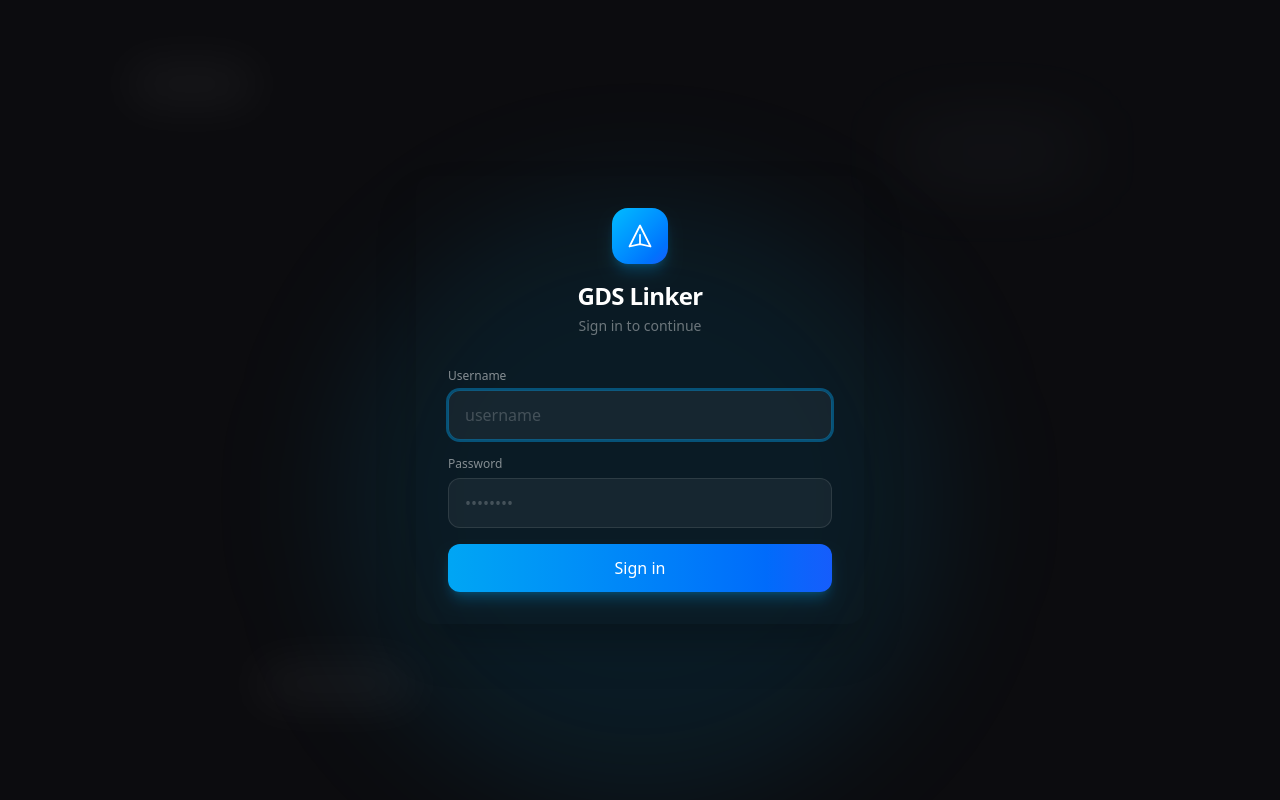
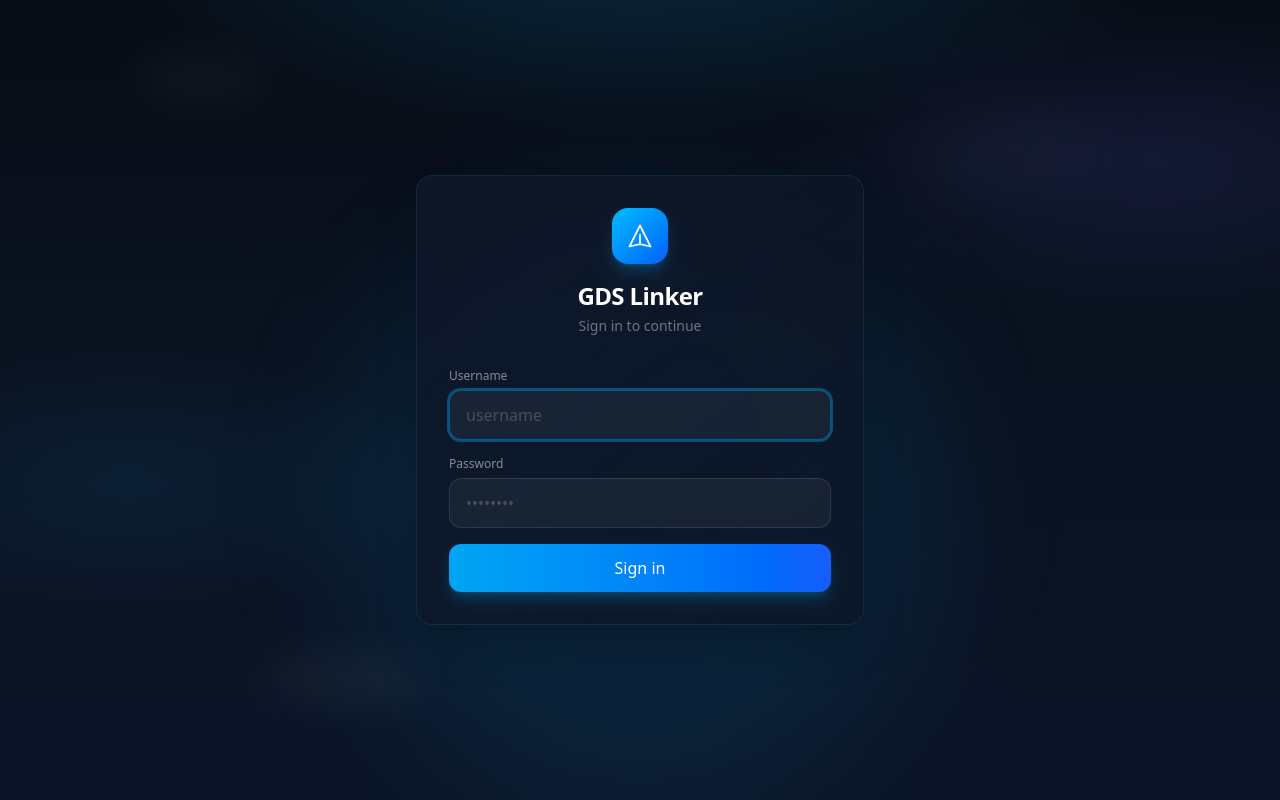
Before and after one commit to kollawa/Tom-AA, a Next.js app: page / in a window 1280 px wide. Built offline with nearby package versions, Linux system fonts and the light colour scheme.

Commit message:
Add files via upload

```diff
--- a/app/globals.css
+++ b/app/globals.css
@@ -1,8 +1,14 @@
 @import "tailwindcss";
 
 :root {
-  --background: #0c0c0f;
-  --foreground: #ffffff;
+  --background: #070b14;
+  --foreground: #e8eef8;
+  --sky: #38bdf8;
+  --sky-dim: #0ea5e9;
+  --navy: #0b1220;
+  --cloud: rgba(186, 230, 253, 0.08);
+  --accent: #f59e0b;
+  --success: #34d399;
 }
 
 @theme inline {
@@ -31,9 +37,115 @@ input[type="number"]::-webkit-outer-spin-button {
   background: transparent;
 }
 ::-webkit-scrollbar-thumb {
-  background: rgba(255, 255, 255, 0.1);
+  background: rgba(56, 189, 248, 0.2);
   border-radius: 3px;
 }
 ::-webkit-scrollbar-thumb:hover {
-  background: rgba(255, 255, 255, 0.2);
+  background: rgba(56, 189, 248, 0.35);
 }
+
+/* --- Aviation animations --- */
+@keyframes float-cloud {
+  0%, 100% { transform: translateX(0) translateY(0); }
+  50% { transform: translateX(12px) translateY(-6px); }
+}
+
+@keyframes plane-fly {
+  0% { transform: translateX(-20%) translateY(8px) rotate(-6deg); opacity: 0; }
+  15% { opacity: 1; }
+  85% { opacity: 1; }
+  100% { transform: translateX(120%) translateY(-12px) rotate(4deg); opacity: 0; }
+}
+
+@keyframes pulse-ring {
+  0% { transform: scale(0.85); opacity: 0.7; }
+  70% { transform: scale(1.35); opacity: 0; }
+  100% { transform: scale(1.35); opacity: 0; }
+}
+
+@keyframes success-pop {
+  0% { transform: scale(0.6); opacity: 0; }
+  50% { transform: scale(1.08); opacity: 1; }
+  100% { transform: scale(1); opacity: 1; }
+}
+
+@keyframes shimmer {
+  0% { background-position: -200% 0; }
+  100% { background-position: 200% 0; }
+}
+
+@keyframes fade-up {
+  from { opacity: 0; transform: translateY(10px); }
+  to { opacity: 1; transform: translateY(0); }
+}
+
+@keyframes glow-breathe {
+  0%, 100% { box-shadow: 0 0 0 0 rgba(56, 189, 248, 0); }
+  50% { box-shadow: 0 0 28px 2px rgba(56, 189, 248, 0.25); }
+}
+
+@keyframes runway-lights {
+  0% { opacity: 0.3; }
+  50% { opacity: 1; }
+  100% { opacity: 0.3; }
+}
+
+.anim-float { animation: float-cloud 12s ease-in-out infinite; }
+.anim-float-slow { animation: float-cloud 18s ease-in-out infinite reverse; }
+.anim-plane { animation: plane-fly 1.4s cubic-bezier(0.4, 0, 0.2, 1) forwards; }
+.anim-pulse-ring { animation: pulse-ring 0.9s ease-out forwards; }
+.anim-success { animation: success-pop 0.45s cubic-bezier(0.34, 1.56, 0.64, 1) forwards; }
+.anim-fade-up { animation: fade-up 0.4s ease-out forwards; }
+.anim-glow { animation: glow-breathe 2.4s ease-in-out infinite; }
+
+.sky-gradient {
+  background:
+    radial-gradient(ellipse 80% 50% at 50% -10%, rgba(14, 165, 233, 0.22), transparent 55%),
+    radial-gradient(ellipse 60% 40% at 90% 20%, rgba(99, 102, 241, 0.12), transparent 50%),
+    radial-gradient(ellipse 50% 35% at 10% 60%, rgba(14, 165, 233, 0.08), transparent 50%),
+    linear-gradient(180deg, #070b14 0%, #0a1220 40%, #0c1528 100%);
+}
+
+.glass-card {
+  background: linear-gradient(145deg, rgba(15, 23, 42, 0.85), rgba(12, 20, 36, 0.7));
+  border: 1px solid rgba(56, 189, 248, 0.12);
+  backdrop-filter: blur(16px);
+  transition: border-color 0.3s ease, box-shadow 0.3s ease, transform 0.25s ease;
+}
+.glass-card:hover {
+  border-color: rgba(56, 189, 248, 0.22);
+  box-shadow: 0 8px 32px -12px rgba(14, 165, 233, 0.2);
+}
+
+.btn-primary {
+  background: linear-gradient(135deg, #0ea5e9 0%, #0284c7 50%, #0369a1 100%);
+  box-shadow: 0 4px 20px -4px rgba(14, 165, 233, 0.45);
+  transition: transform 0.2s ease, box-shadow 0.2s ease, filter 0.2s ease;
+}
+.btn-primary:hover:not(:disabled) {
+  transform: translateY(-1px);
+  box-shadow: 0 8px 28px -4px rgba(14, 165, 233, 0.55);
+  filter: brightness(1.08);
+}
+.btn-primary:active:not(:disabled) {
+  transform: translateY(0);
+}
+.btn-primary:disabled {
+  opacity: 0.35;
+  box-shadow: none;
+}
+
+.input-field {
+  background: rgba(8, 15, 28, 0.7);
+  border: 1px solid rgba(56, 189, 248, 0.12);
+  transition: border-color 0.2s ease, box-shadow 0.2s ease;
+}
+.input-field:focus {
+  outline: none;
+  border-color: rgba(56, 189, 248, 0.45);
+  box-shadow: 0 0 0 3px rgba(14, 165, 233, 0.15);
+}
+
+.generate-flash {
+  animation: success-pop 0.5s ease, glow-breathe 1.8s ease-in-out 0.3s 2;
+}
```
